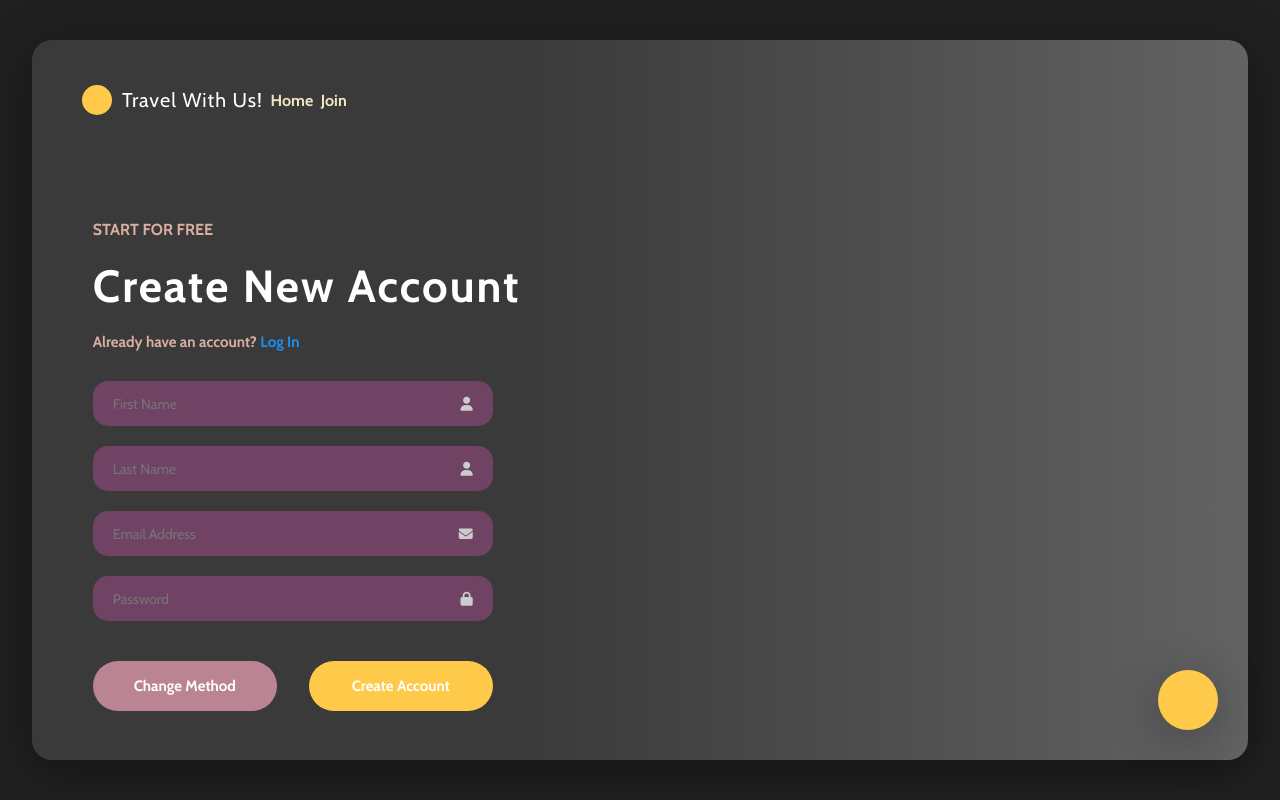
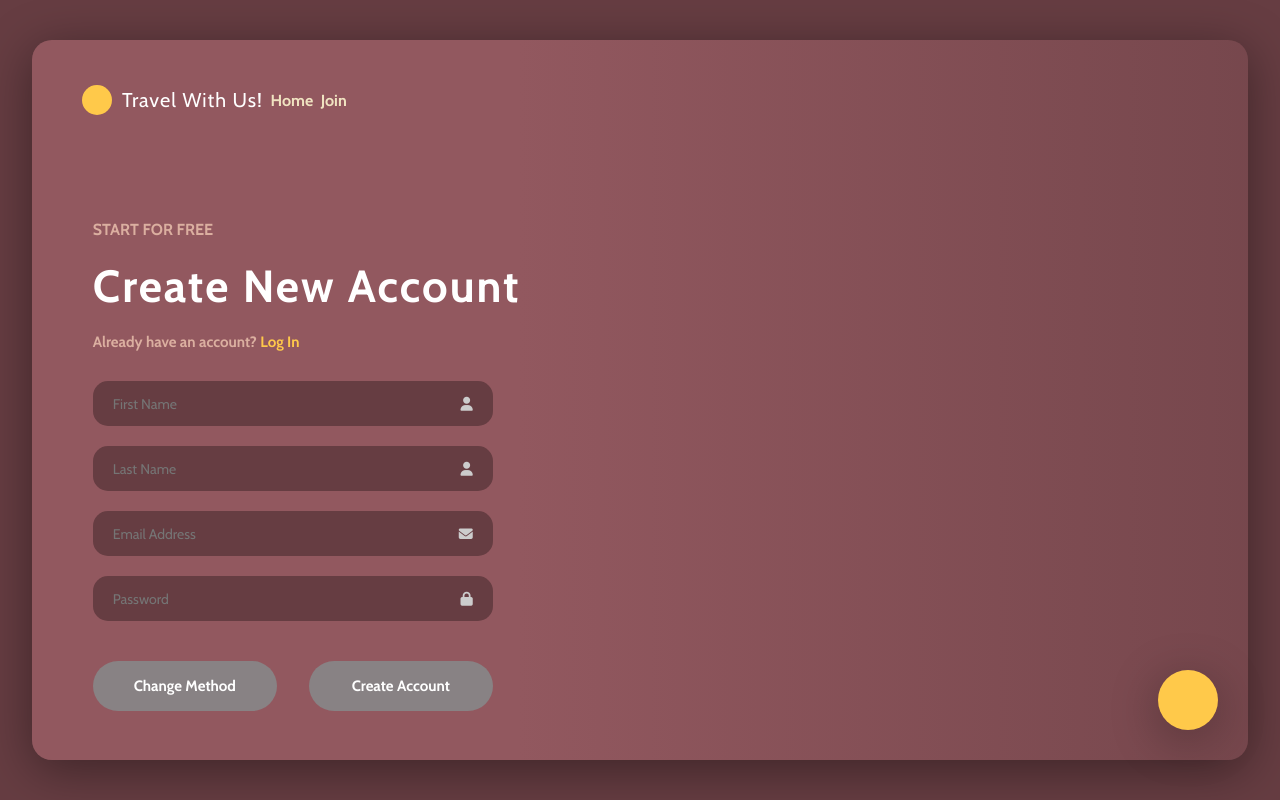
Before and after one commit to mygclass2020/signup-signin, a plain HTML site: page src/index.html in a window 1280 px wide. Both pictures are taken after a click on the link "Join". Drawn offline with nearby package versions, Linux system fonts and the light colour scheme.

Commit message:
color update

```diff
--- a/src/styles.css
+++ b/src/styles.css
@@ -16,7 +16,7 @@ html {
 .container {
   width: 100%;
   height: 100vh;
-  background-color: #202020;
+  background-color: #663d42;
   display: flex;
   justify-content: center;
   align-items: center;
@@ -25,7 +25,7 @@ html {
 .landing {
   width: 95%;
   height: 90%;
-  background: linear-gradient(to right, #3a3a3a 40%, #7e7e7eb6),
+  background: linear-gradient(to right, #92585f 40%, #92585f60),
     url(images/bg1.jpg) center no-repeat;
   border-radius: 2rem;
   box-shadow: 0 1rem 5rem rgba(0, 0, 0, 0.4);
@@ -147,7 +147,7 @@ html {
 }
 
 .contact p a {
-  color: #1d90f5;
+  color: #ffc94a;
 }
 
 .input-group {
@@ -155,16 +155,17 @@ html {
   height: 4.5rem;
   margin: 2rem 0;
   position: relative;
+  color:#fffbfb
 }
 
 .input-group input {
   width: 100%;
   height: 100%;
-  background-color: #704264;
+  background-color: #663d42;
   border: none;
   border-radius: 1.5rem;
   padding: 1rem 2rem;
-  color: white;
+  color: rgb(10, 2, 2);
   font-size: 1.4rem;
 }
 
@@ -174,7 +175,7 @@ html {
 }
 
 .input-group input:focus {
-  background-color: #bb8493;
+  background-color: #cabec0;
   border: 0.2rem solid #f5dd54;
 }
 
@@ -207,11 +208,11 @@ html {
 }
 
 .contact-btn:nth-child(1) {
-  background-color: #bb8493;
+  background-color: #888284;
 }
 
 .contact-btn:nth-child(2) {
-  background-color: #ffc94a;
+  background-color: #888284;
 }
 
 .logo-bottom {
```
